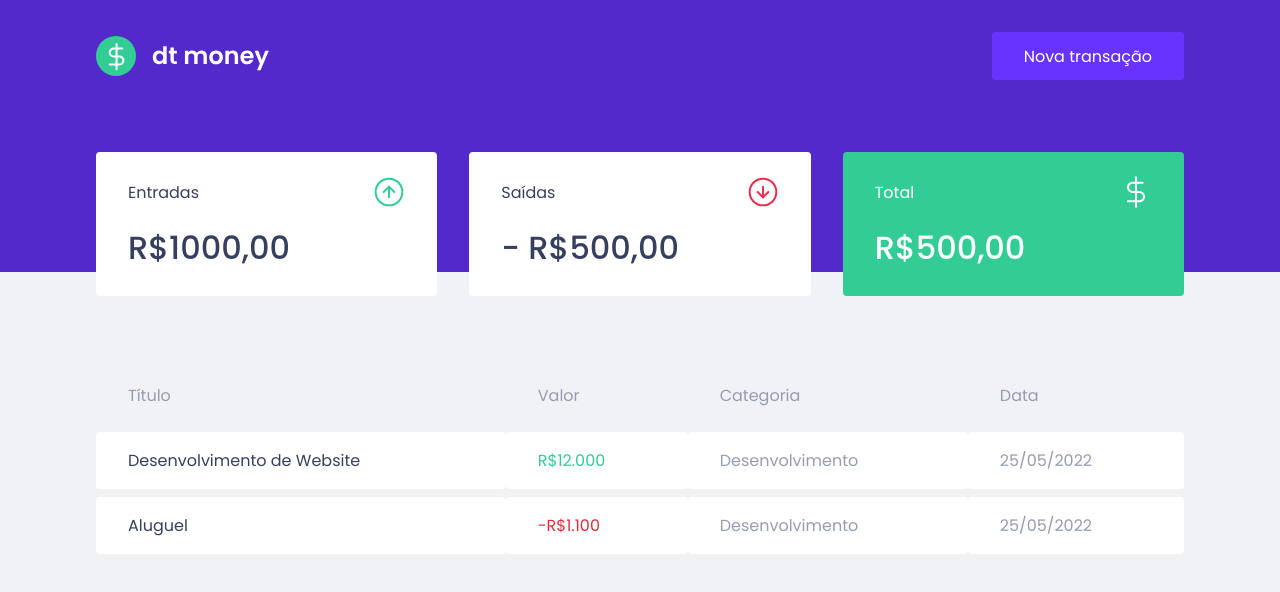
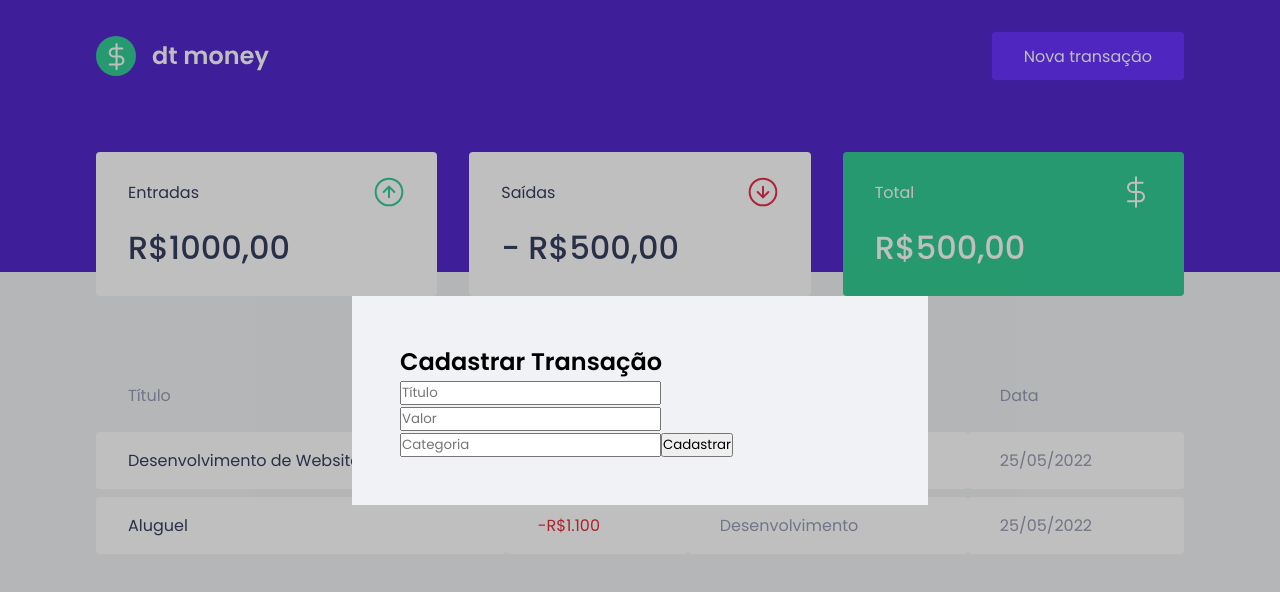
Before and after one commit to gabrielloppes/dtmoney, a React (Vite) app: page / in a window 1280 px wide. Both pictures are taken after a click on the button "Nova transação". Shown: the top 592 px of the page. Built offline with nearby package versions, Linux system fonts and the light colour scheme; no server answers; what miragejs would draw is missing.

Commit message:
:sparkles: feat(new-transaction-modal): Add content and styling

```diff
--- a/package.json
+++ b/package.json
@@ -8,10 +8,12 @@
     "preview": "vite preview"
   },
   "dependencies": {
+    "@types/react-modal": "^3.13.1",
     "axios": "^0.27.2",
     "miragejs": "^0.1.44",
     "react": "^18.0.0",
     "react-dom": "^18.0.0",
+    "react-modal": "^3.15.1",
     "styled-components": "^5.3.5"
   },
   "devDependencies": {
--- a/src/App.tsx
+++ b/src/App.tsx
@@ -1,12 +1,32 @@
+import { useState } from 'react';
+import Modal from 'react-modal'
 import { Dashboard } from "./components/Dashboard";
 import { Header } from "./components/Header";
+import { NewTransactionModal } from './components/NewTransactionModal';
 import { GlobalStyle } from "./styles/global";
 
+Modal.setAppElement('#root');
+
 export function App() {
+  const [isNewTransactionModalOpen, setIsNewTransactionModalOpen] = useState(false);
+
+  const handleOpenNewTransactionModal = () => {
+    setIsNewTransactionModalOpen(true);
+  }
+
+  const handleCloseNewTransactionModal = () => {
+    setIsNewTransactionModalOpen(false);
+  }
+
   return (
     <>
-      <Header />
+      <Header onOpenNewTransactionModal={handleOpenNewTransactionModal} />
       <Dashboard />
+
+      <NewTransactionModal
+        isOpen={isNewTransactionModalOpen}
+        onRequestClose={handleCloseNewTransactionModal}
+      />
       <GlobalStyle />
     </>
   )
--- a/src/components/Header/index.tsx
+++ b/src/components/Header/index.tsx
@@ -1,14 +1,22 @@
+import { useState } from 'react'
+import Modal from 'react-modal'
 import logoImg from '../../assets/logo.svg'
 import { Container, Content } from './styles'
 
-export function Header() {
+interface HeaderProps {
+  onOpenNewTransactionModal: () => void;
+}
+
+export function Header({ onOpenNewTransactionModal }: HeaderProps) {
   return(
     <Container>
       <Content>
         <img src={logoImg} alt="dtmoney logo" />
-        <button type="button">
+        <button type="button" onClick={onOpenNewTransactionModal}>
           Nova transação
         </button>
+
+
       </Content>
     </Container>
   )
--- /dev/null
+++ b/src/components/NewTransactionModal/index.tsx
@@ -0,0 +1,35 @@
+import Modal from 'react-modal'
+import { Container } from './styles';
+
+interface NewTransactionModalProps {
+  isOpen: boolean;
+  onRequestClose: () => void;
+}
+
+export function NewTransactionModal({ isOpen, onRequestClose }: NewTransactionModalProps){
+  return (
+    <Modal
+      isOpen={isOpen}
+      onRequestClose={onRequestClose}
+      overlayClassName="react-modal-overlay"
+      className="react-modal-content"
+    >
+      <Container>
+        <h2>Cadastrar Transação</h2>
+        <input
+          placeholder='Título'
+        />
+        <input
+          type='number'
+          placeholder='Valor'
+        />
+        <input
+          placeholder='Categoria'
+        />
+        <button type="submit">
+          Cadastrar
+        </button>
+      </Container>
+    </Modal>
+  );
+}
--- /dev/null
+++ b/src/components/NewTransactionModal/styles.ts
@@ -0,0 +1,5 @@
+import styled from 'styled-components'
+
+export const Container = styled.form`
+
+`;
--- a/src/styles/global.ts
+++ b/src/styles/global.ts
@@ -50,4 +50,26 @@ export const GlobalStyle = createGlobalStyle`
     opacity: 0.6;
     cursor: not-allowed;
   }
+
+  .react-modal-overlay {
+    background: rgba(0, 0, 0, 0.25);
+    position: fixed;
+    top: 0;
+    bottom: 0;
+    left: 0;
+    right: 0;
+
+    display: flex;
+    align-items: center;
+    justify-content: center;
+  }
+
+  .react-modal-content {
+    width: 100%;
+    max-width: 576px;
+    background: var(--background);
+    padding: 3rem;
+    position: relative;
+    border-right: 0.24rem;
+  }
 `
```
Also changed, not shown: 1 other file (tests, documents, lock files or other folders).
